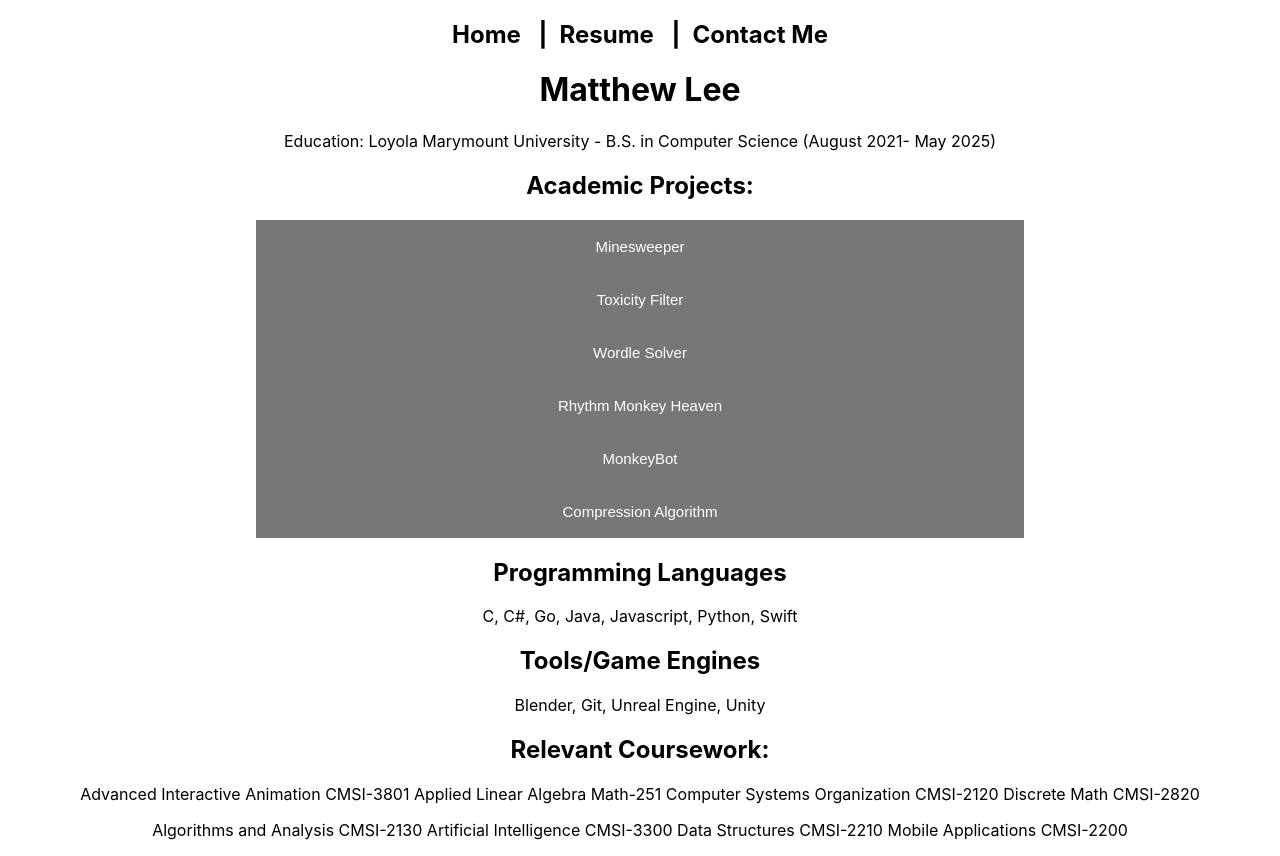
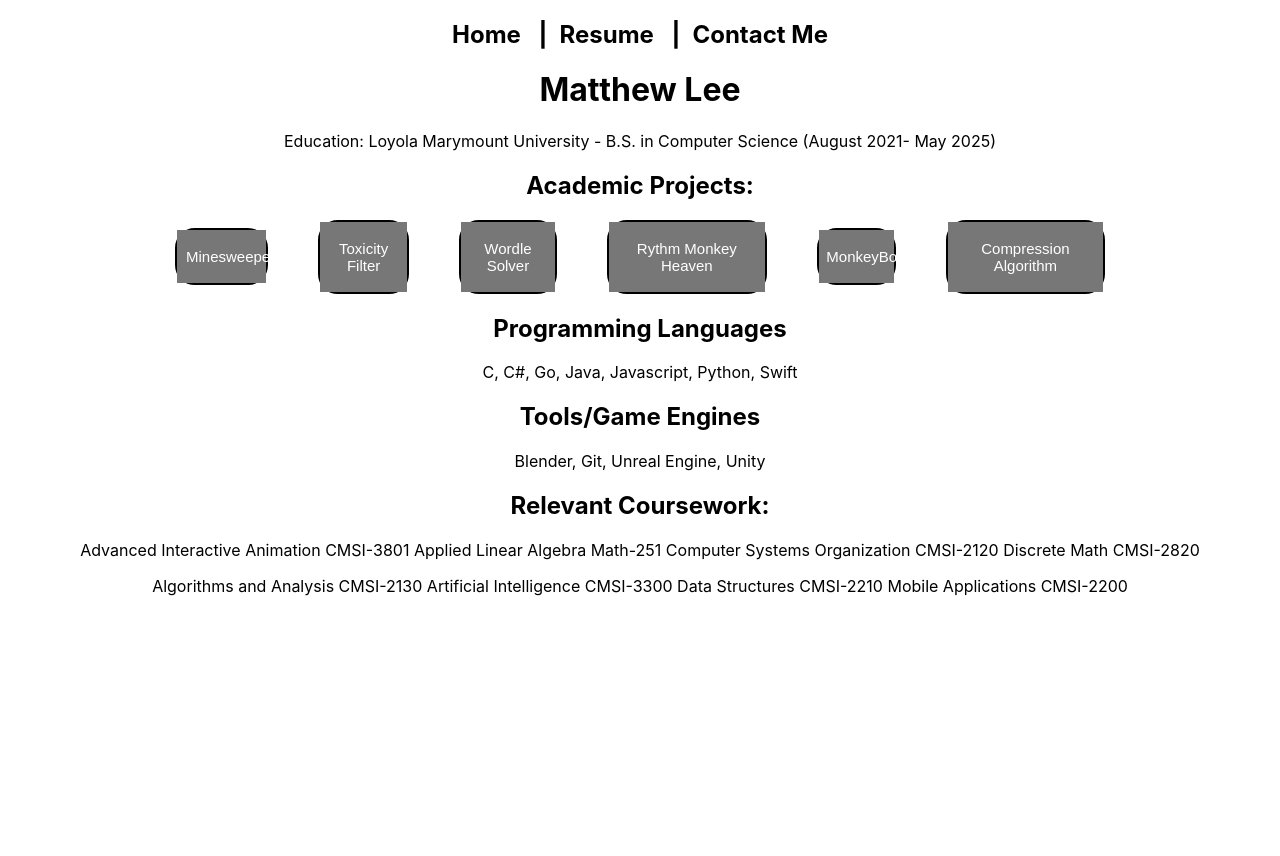
Before and after one commit to MattLee30/personalwebsite, a React (Create React App) app: page /second-page in a window 1280 px wide. After the commit the page ends 800 px from the top, so only its background shows below. Built offline with nearby package versions, Linux system fonts and the light colour scheme.

Commit message:
Stylistic Choices

```diff
--- a/src/Components/CollapsibeContent.js
+++ b/src/Components/CollapsibeContent.js
@@ -1,7 +1,7 @@
 import React, { useState } from 'react';
 import '../Dropdown.css'; // Assuming the CSS file is in the same directory
 
-function CollapsibleContent({ buttonLabel, content }) {
+function CollapsibleContent({ buttonLabel, bulletPoints }) {
   const [isOpen, setIsOpen] = useState(false);
 
   const toggleContent = () => {
@@ -9,12 +9,20 @@ function CollapsibleContent({ buttonLabel, content }) {
   };
 
   return (
-    <div style={{ textAlign: 'center' }}>
-      <button type="button" style={{ textAlign: 'center' }} className={`collapsible ${isOpen ? 'active' : ''}`} onClick={toggleContent}>
-        {buttonLabel}
-      </button>
-      <div className="content" style={{ display: isOpen ? 'block' : 'none' }}>
-        <p>{content}</p>
+    <div>
+      <div style={{ border: '2px solid black', borderRadius: '20px', maxWidth: '300px', margin: '0 auto' }}>
+        <button type="button" className={`collapsible ${isOpen ? 'active' : ''}`} onClick={toggleContent}>
+          <div style={{textAlign: 'center'}}>
+            {buttonLabel}
+          </div>
+        </button>
+        <div className="content" style={{ display: isOpen ? 'block' : 'none' }}>
+          <ul>
+            {bulletPoints.map((point, index) => (
+              <li key={index}>{point}</li>
+            ))}
+          </ul>
+        </div>
       </div>
     </div>
   );
--- a/src/Dropdown.css
+++ b/src/Dropdown.css
@@ -3,11 +3,12 @@
   color: white;
   cursor: pointer;
   padding: 18px 10%;
-  width: 60%;
+  width: 100%; /* Change width to 100% */
   border: none;
   text-align: left;
   outline: none;
   font-size: 15px;
+  display: block;
 }
 
 .collapsible.active {
@@ -15,12 +16,12 @@
 }
 
 .content {
-  padding: 18px 20% 18px 20%; /* Increased left and right padding */
+  /* padding: 10px 20% 10px 20%; */
   display: none;
   overflow: hidden;
   background-color: #f1f1f1;
 }
 
 .content p {
-  margin: 0; /* Remove default paragraph margin */
+  margin: 0;
 }
--- a/src/Pages/HomePage.js
+++ b/src/Pages/HomePage.js
@@ -6,8 +6,12 @@ function HomePage() {
         <div style={{ textAlign: 'center' }}>
             <h1>
                 Welcome to the Home Page!
-                {/* <img src={tattoo} alt="tattoo" /> */}
             </h1>
+            <div style={{ borderRadius: '10px', overflow: 'hidden', display: 'inline-block', border: '2px solid black' }}>
+                <div style={{ borderRadius: '8px', overflow: 'hidden', border: '2px solid black' }}>
+                    <img src={tattoo} alt="tattoo" style={{ width: '200px' }} />
+                </div>
+            </div>
             <p>yippee</p>
         </div>
     )
--- a/src/Pages/ResumePage.js
+++ b/src/Pages/ResumePage.js
@@ -1,5 +1,6 @@
 import React from 'react';
 import CollapsibleContent from '../Components/CollapsibeContent.js';
+
 
 function ResumePage() {
     return(
@@ -7,19 +8,21 @@ function ResumePage() {
         <h1> Matthew Lee </h1>
         <p> Education: Loyola Marymount University - B.S. in Computer Science  (August 2021- May 2025)</p>
         <h2> Academic Projects:</h2>
-        <CollapsibleContent buttonLabel="Minesweeper" content="Worked in a 2 person team to design and build an algorithm which navigates a maze to reach a goal, given information following the rules of minesweeper,
-        Built in Python, utilized Resolution Inference, as well as storing and manipulating relevant clauses in a local database" />
-        <CollapsibleContent buttonLabel="Toxicity Filter" content="Uses Naive Bayes Classifiers and Logistic Regression to perform preprocessing over comment text,
-        given various data (e.g. income, etc.) about commenter, and returns whether said comment is “toxic” given parameters.
-        3 person team, used Tetrad to construct data network, Python to build algorithm" />
-        <CollapsibleContent buttonLabel="Wordle Solver" content="Slightly altered version of Wordle which determines a hidden word between 2-14 letters long, with feedback given being edit distance and potential transformations
-        Created in Java, built functions to compute edit distance, then make educated guesses until game completed (under 10 attempts, 96% accuracy)" />
-        <CollapsibleContent buttonLabel="Rhythm Monkey Heaven" content="Used Javascript and Adobe Animate to recreate a Rhythm Heaven Fever game, complete with score and different poses for each move Original Sprites drawn,
-        and dynamically synced music to different moves to limit hardcoding entire song." />
-        <CollapsibleContent buttonLabel="MonkeyBot" content="Discord bot which, when called, would return a picture of a monkey from the PlaceMonkeys API, as well as a related fact sourced from ChatGPT.
-        Bot used Replit Database to store all previous facts for faster reference" />
-        <CollapsibleContent buttonLabel="Compression Algorithm" content="Algorithm which, given a file or bitstring in basic ASCII, could compress or decompress and store by creating encoding maps
-        Decompressed text stored as Strings in Java, compressed format stored as bytes in Python; Most of algorithm built in Java, utilized Huffman Prefix Tries" />
+        <div style={{display:'flex', alignItems:'center', justifyContent:'center', gap: '50px'}}>
+        <CollapsibleContent buttonLabel="Minesweeper" bulletPoints={['Worked in a 2 person team to design and build an algorithm which navigates a maze to reach a goal, given information following the rules of minesweeper',
+         'Built in Python', ' utilized Resolution Inference, as well as storing and manipulating relevant clauses in a local database']} />
+        <CollapsibleContent buttonLabel="Toxicity Filter" bulletPoints={['Uses Naive Bayes Classifiers and Logistic Regression to perform preprocessing over comment text given various data (e.g. income, etc.) about commenter, and returns whether said comment is “toxic” given parameters.',
+           '3 person team, used Tetrad to construct data network, Python to build algorithm']} />
+        <CollapsibleContent buttonLabel="Wordle Solver" bulletPoints={['Slightly altered version of Wordle which determines a hidden word between 2-14 letters long, with feedback given being edit distance and potential transformations',
+         'Created in Java', 'built functions to compute edit distance, then make educated guesses until game completed (under 10 attempts, 96% accuracy']} />
+        <CollapsibleContent buttonLabel="Rythm Monkey Heaven" bulletPoints={['Used Javascript and Adobe Animate to recreate a Rhythm Heaven Fever game',
+         'complete with score and different poses for each move Original Sprites drawn', 'dynamically synced music to different moves to limit hardcoding entire song']} />
+        <CollapsibleContent buttonLabel="MonkeyBot" bulletPoints={['MonkeyBot" content="Discord bot which, when called, would return a picture of a monkey from the PlaceMonkeys API',
+         'as well as a related fact sourced from ChatGPT.', 'Bot used Replit Database to store all previous facts for faster reference']} />
+        <CollapsibleContent buttonLabel="Compression Algorithm" bulletPoints={['Algorithm which, given a file or bitstring in basic ASCII, could compress or decompress and store by creating encoding maps',
+         'Decompressed text stored as Strings in Java, compressed format stored as bytes in Python',
+          'Most of algorithm built in Java, utilized Huffman Prefix Tries']} />
+        </div>
         <h2> Programming Languages</h2>
         <p> C, C#, Go, Java, Javascript, Python, Swift</p>
         <h2> Tools/Game Engines</h2>
```
